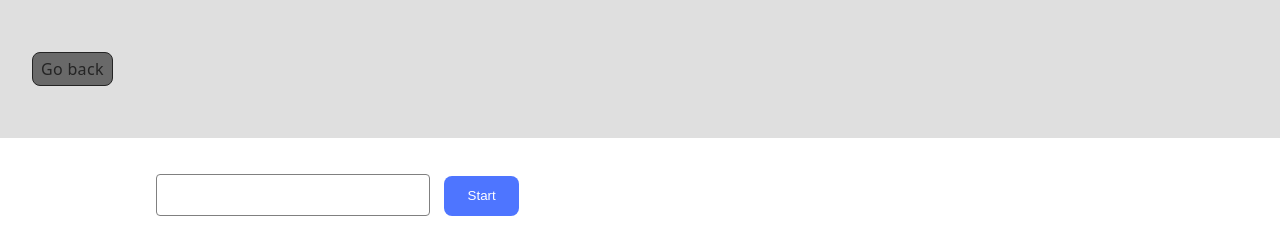
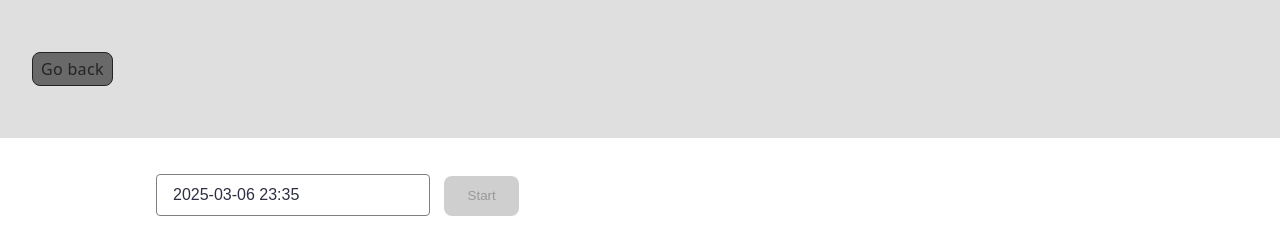
Before and after one commit to diagnoz8/goit-js-hw-10, a plain HTML site: page 1-timer.html in a window 1280 px wide. Shown: the top 245 px of the page. Drawn offline with nearby package versions, Linux system fonts and the light colour scheme; files that its build step writes are made by us from their sources.

Commit message:
Deploying to gh-pages from @ diagnoz8/goit-js-hw-10@a1d2f75376fedac0e5e99490f1f05be6c60eb67b 🚀

```diff
--- a/1-timer.html
+++ b/1-timer.html
@@ -7,11 +7,11 @@
     <title>Page 2</title>
     <link rel="stylesheet" href="https://cdn.jsdelivr.net/npm/flatpickr/dist/flatpickr.min.css">
     <link rel="stylesheet" href="https://cdnjs.cloudflare.com/ajax/libs/izitoast/1.4.0/css/iziToast.css" integrity="sha512-DIW4FkYTOxjCqRt7oS9BFO+nVOwDL4bzukDyDtMO7crjUZhwpyrWBFroq+IqRe6VnJkTpRAS6nhDvf0w+wHmxg==" crossorigin="anonymous" referrerpolicy="no-referrer" />
-      <script type="module" crossorigin src="/vanilla-app-template/1-timer.js"></script>
-      <link rel="modulepreload" crossorigin href="/vanilla-app-template/assets/modulepreload-polyfill-B5Qt9EMX.js">
-      <link rel="modulepreload" crossorigin href="/vanilla-app-template/assets/vendor-njWUcVeN.js">
-      <link rel="stylesheet" crossorigin href="/vanilla-app-template/assets/vendor-CUZofXIC.css">
-      <link rel="stylesheet" crossorigin href="/vanilla-app-template/assets/styles-Cxhk1pAt.css">
+      <script type="module" crossorigin src="/goit-js-hw-10/1-timer.js"></script>
+      <link rel="modulepreload" crossorigin href="/goit-js-hw-10/assets/modulepreload-polyfill-B5Qt9EMX.js">
+      <link rel="modulepreload" crossorigin href="/goit-js-hw-10/assets/vendor-njWUcVeN.js">
+      <link rel="stylesheet" crossorigin href="/goit-js-hw-10/assets/vendor-CUZofXIC.css">
+      <link rel="stylesheet" crossorigin href="/goit-js-hw-10/assets/styles-Cxhk1pAt.css">
     </head>
   <body>
   <header class="header">
```
Also changed, not shown: 2-snackbar.html (+5 -5 lines), index.html (+2 -2 lines).
